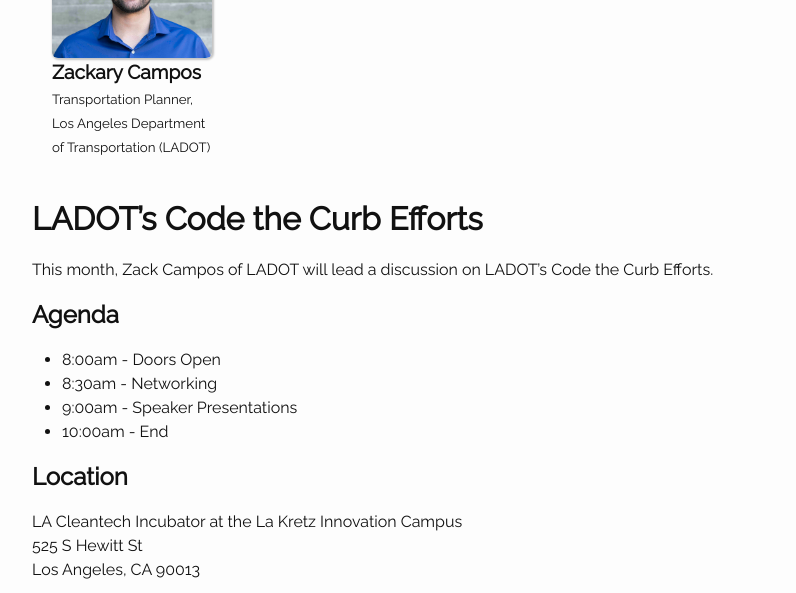
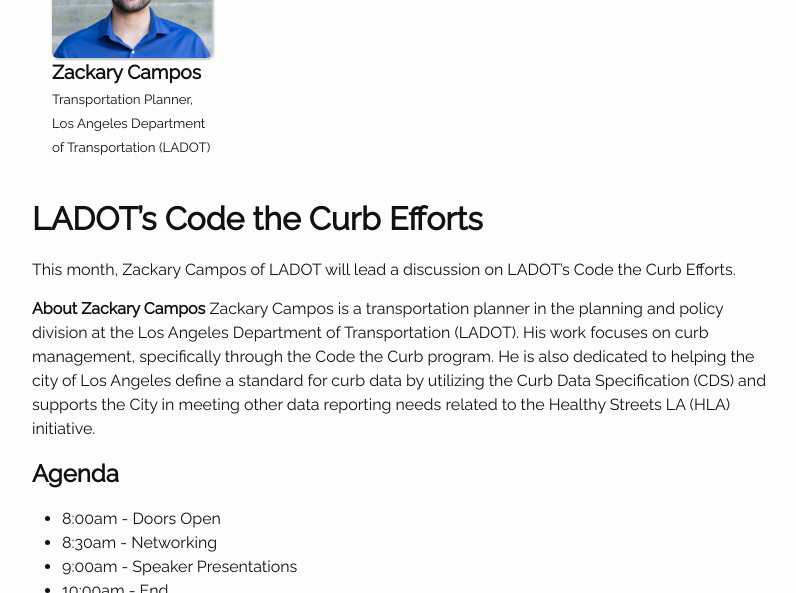
Before and after one commit to compilerla/data-donuts, a Jekyll site: the page built from src/_posts/2025-08-21-data-donuts-52.md, in a window 1280 px wide and 900 px high, scrolled down 791 px, cut to the strip 0-593 px from the top of the window. Shown: the whole strip, without its empty margins (238-1034 px from the left). Built offline with Jekyll 4.4.1, drawn with Linux system fonts in a browser that asks for light colours.

Commit message:
add bio and update event description

```diff
--- a/src/_posts/2025-08-21-data-donuts-52.md
+++ b/src/_posts/2025-08-21-data-donuts-52.md
@@ -20,4 +20,7 @@
 
 ## LADOT's Code the Curb Efforts
 
-This month, Zack Campos of LADOT will lead a discussion on LADOT's Code the Curb Efforts.
+This month, Zackary Campos of LADOT will lead a discussion on LADOT's Code the Curb Efforts.
+
+**About Zackary Campos**
+Zackary Campos is a transportation planner in the planning and policy division at the Los Angeles Department of Transportation (LADOT). His work focuses on curb management, specifically through the Code the Curb program. He is also dedicated to helping the city of Los Angeles define a standard for curb data by utilizing the Curb Data Specification (CDS) and supports the City in meeting other data reporting needs related to the Healthy Streets LA (HLA) initiative.
```
